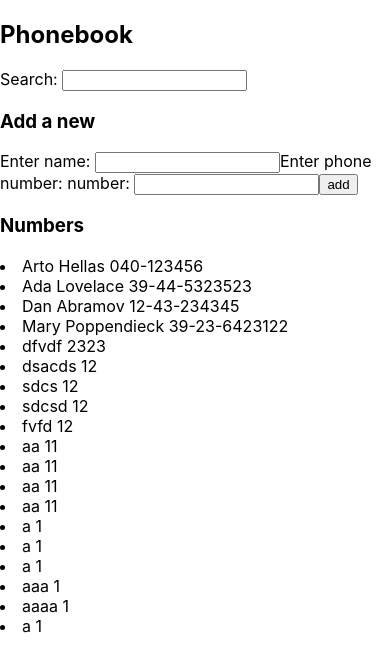
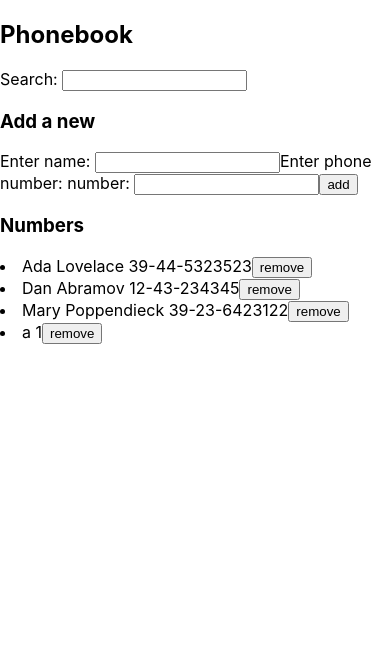
Before and after one commit to mhgolestan/phonebook-client, a React (Create React App) app: page / in a window 390 px wide. Shown: the top 672 px of the page. Built offline with nearby package versions, Linux system fonts and the light colour scheme; data requests are answered from the project's data file.

Commit message:
2.17: Phonebook step

```diff
--- a/db.json
+++ b/db.json
@@ -1,10 +1,5 @@
 {
   "persons": [
-    {
-      "name": "Arto Hellas",
-      "number": "040-123456",
-      "id": 1
-    },
     {
       "name": "Ada Lovelace",
       "number": "39-44-5323523",
@@ -21,79 +16,9 @@
       "id": 4
     },
     {
-      "name": "dfvdf",
-      "number": "2323",
-      "id": 5
-    },
-    {
-      "name": "dsacds",
-      "number": "12",
-      "id": 6
-    },
-    {
-      "name": "sdcs",
-      "number": "12",
-      "id": 7
-    },
-    {
-      "name": "sdcsd",
-      "number": "12",
-      "id": 8
-    },
-    {
-      "name": "fvfd",
-      "number": "12",
-      "id": 9
-    },
-    {
-      "name": "aa",
-      "number": "11",
-      "id": 10
-    },
-    {
-      "name": "aa",
-      "number": "11",
-      "id": 11
-    },
-    {
-      "name": "aa",
-      "number": "11",
-      "id": 12
-    },
-    {
-      "name": "aa",
-      "number": "11",
-      "id": 13
-    },
-    {
       "name": "a",
       "number": "1",
-      "id": 14
-    },
-    {
-      "name": "a",
-      "number": "1",
-      "id": 15
-    },
-    {
-      "name": "a",
-      "number": "1",
-      "id": 16
-    },
-    {
-      "name": "aaa",
-      "number": "1",
-      "id": 17
-    },
-    {
-      "name": "aaaa",
-      "number": "1",
-      "id": 18
-    },
-    {
-      "name": "a",
-      "number": "1",
-      "id": 19
+      "id": 5
     }
   ],
   "comments": [
--- a/src/App.js
+++ b/src/App.js
@@ -1,4 +1,3 @@
-import axios from "axios";
 import { useEffect, useState } from "react";
 
 import Filter from "./components/Filter";
@@ -41,6 +40,15 @@ const App = () => {
     setNewName((values) => ({ ...values, [name]: value }));
   };
 
+  const handleDelete = (id) => {
+    let isExecuted = window.confirm("Are you sure?");
+    if (isExecuted) {
+      personsServices.deletePerson(id).then(() => {
+        setPersons(persons.filter((person) => person.id !== id));
+      });
+    }
+  };
+
   const handleSearch = (event) => {
     const search = event.target.value;
     setSearchResult(search);
@@ -67,7 +75,7 @@ const App = () => {
       />
 
       <h3>Numbers</h3>
-      <Persons personsToShow={personsToShow} />
+      <Persons personsToShow={personsToShow} handleDelete={handleDelete} />
     </div>
   );
 };
--- a/src/components/Persons.js
+++ b/src/components/Persons.js
@@ -1,12 +1,13 @@
 // import Person from "./Person";
 
-const Persons = ({ personsToShow }) => {
+const Persons = ({ personsToShow, handleDelete }) => {
   return (
     <div>
       {personsToShow.map((person) => (
         // <Person id={person.id} name={person.name} number={person.number} />
         <li key={person.id}>
           {person.name} {person.number}
+          {<button onClick={() => handleDelete(person.id)}> remove</button>}
         </li>
       ))}
     </div>
--- a/src/services/persons.js
+++ b/src/services/persons.js
@@ -11,6 +11,9 @@ const create = (nameObject) => {
   return request.then((response) => response.data);
 };
 
-// const update =
+const deletePerson = (id) => {
+  return axios.delete(`${baseURL}/${id}`);
+};
 
-export default { getAll, create };
+const personsServices = { getAll, create, deletePerson };
+export default personsServices;
```
